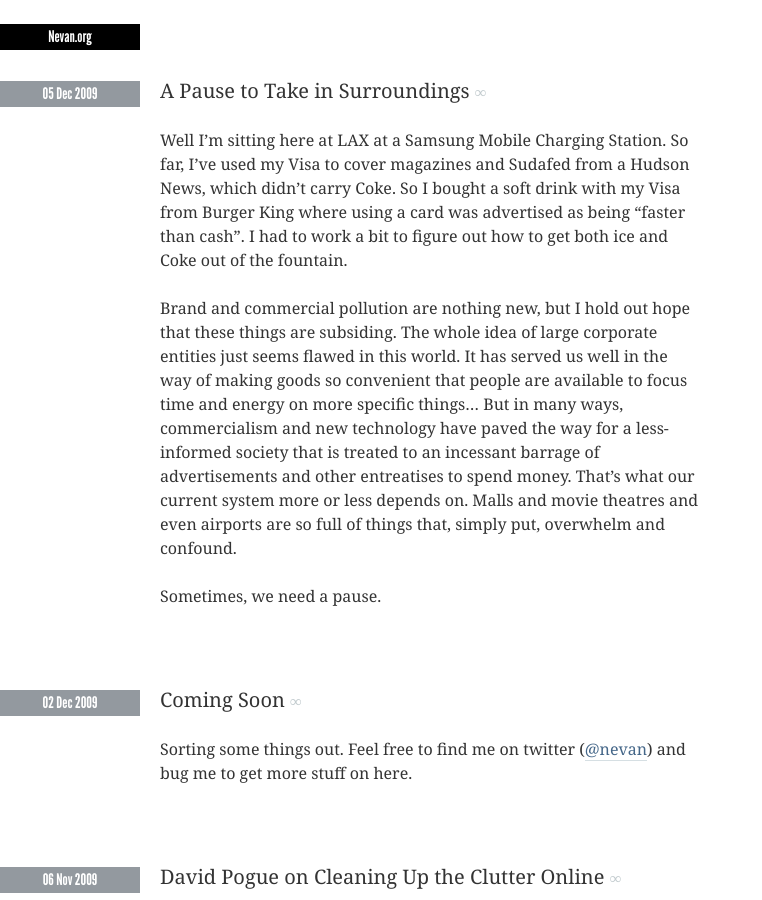
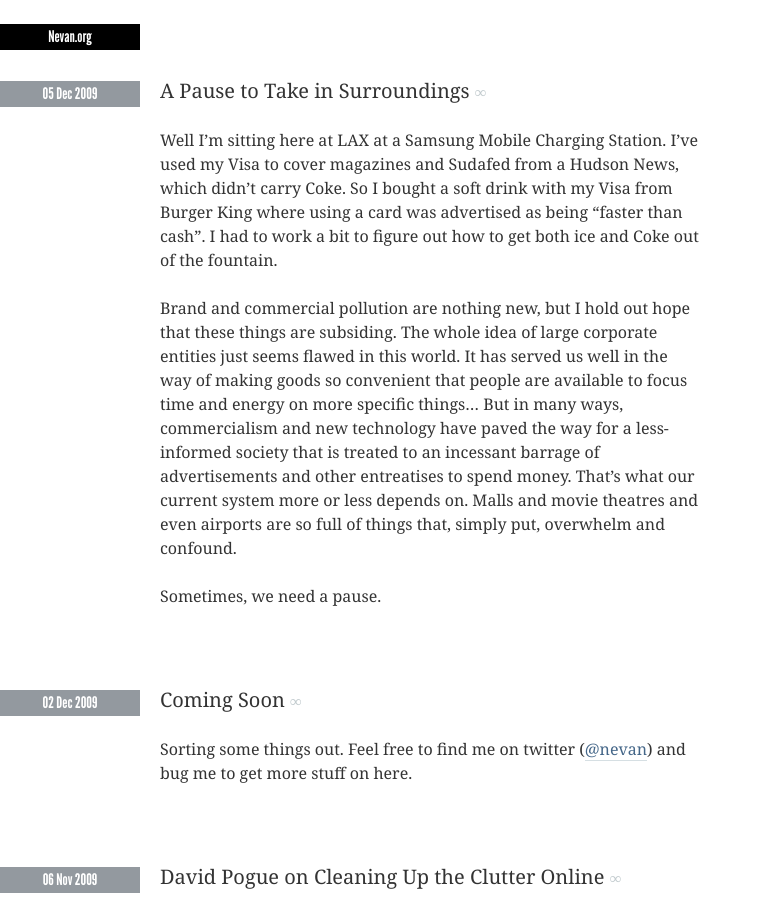
Before and after one commit to nevanscott/nevanscott, a Jekyll site: the page html/index.html, which Jekyll copies as it is, in a window 1280 px wide and 900 px high. Shown: the whole window, without its empty margins (0-762 px from the left). Built offline with Jekyll 4.4.1, drawn with Linux system fonts in a browser that asks for light colours; Markdown is read by kramdown in place of the engine named in the settings.

Commit message:
pause edit

```diff
--- a/_posts/2009-12-05-pause.textile
+++ b/_posts/2009-12-05-pause.textile
@@ -3,7 +3,7 @@ layout: post
 title: A Pause to Take in Surroundings
 ---
 
-Well I'm sitting here at LAX at a Samsung Mobile Charging Station. So far, I've used my Visa to cover magazines and Sudafed from a Hudson News, which didn't carry Coke. So I bought a soft drink with my Visa from Burger King where using a card was advertised as being "faster than cash". I had to work a bit to figure out how to get both ice and Coke out of the fountain.
+Well I'm sitting here at LAX at a Samsung Mobile Charging Station. I've used my Visa to cover magazines and Sudafed from a Hudson News, which didn't carry Coke. So I bought a soft drink with my Visa from Burger King where using a card was advertised as being "faster than cash". I had to work a bit to figure out how to get both ice and Coke out of the fountain.
 
 Brand and commercial pollution are nothing new, but I hold out hope that these things are subsiding. The whole idea of large corporate entities just seems flawed in this world. It has served us well in the way of making goods so convenient that people are available to focus time and energy on more specific things... But in many ways, commercialism and new technology have paved the way for a less-informed society that is treated to an incessant barrage of advertisements and other entreatises to spend money. That's what our current system more or less depends on. Malls and movie theatres and even airports are so full of things that, simply put, overwhelm and confound.
 
--- a/html/2009/12/pause/index.html
+++ b/html/2009/12/pause/index.html
@@ -20,7 +20,7 @@
 
 <h3>A Pause to Take in Surroundings</h3>
 
-<p>Well I&#8217;m sitting here at <span class="caps">LAX</span> at a Samsung Mobile Charging Station. So far, I&#8217;ve used my Visa to cover magazines and Sudafed from a Hudson News, which didn&#8217;t carry Coke. So I bought a soft drink with my Visa from Burger King where using a card was advertised as being &#8220;faster than cash&#8221;. I had to work a bit to figure out how to get both ice and Coke out of the fountain.</p>
+<p>Well I&#8217;m sitting here at <span class="caps">LAX</span> at a Samsung Mobile Charging Station. I&#8217;ve used my Visa to cover magazines and Sudafed from a Hudson News, which didn&#8217;t carry Coke. So I bought a soft drink with my Visa from Burger King where using a card was advertised as being &#8220;faster than cash&#8221;. I had to work a bit to figure out how to get both ice and Coke out of the fountain.</p>
 <p>Brand and commercial pollution are nothing new, but I hold out hope that these things are subsiding. The whole idea of large corporate entities just seems flawed in this world. It has served us well in the way of making goods so convenient that people are available to focus time and energy on more specific things&#8230; But in many ways, commercialism and new technology have paved the way for a less-informed society that is treated to an incessant barrage of advertisements and other entreatises to spend money. That&#8217;s what our current system more or less depends on. Malls and movie theatres and even airports are so full of things that, simply put, overwhelm and confound.</p>
 <p>Sometimes, we need a pause.</p>
 
--- a/html/index.html
+++ b/html/index.html
@@ -24,7 +24,7 @@
 
 <h3>A Pause to Take in Surroundings <small><a href="/2009/12/pause/">&#8734;</a></small></h3>
 
-<p>Well I&#8217;m sitting here at <span class="caps">LAX</span> at a Samsung Mobile Charging Station. So far, I&#8217;ve used my Visa to cover magazines and Sudafed from a Hudson News, which didn&#8217;t carry Coke. So I bought a soft drink with my Visa from Burger King where using a card was advertised as being &#8220;faster than cash&#8221;. I had to work a bit to figure out how to get both ice and Coke out of the fountain.</p>
+<p>Well I&#8217;m sitting here at <span class="caps">LAX</span> at a Samsung Mobile Charging Station. I&#8217;ve used my Visa to cover magazines and Sudafed from a Hudson News, which didn&#8217;t carry Coke. So I bought a soft drink with my Visa from Burger King where using a card was advertised as being &#8220;faster than cash&#8221;. I had to work a bit to figure out how to get both ice and Coke out of the fountain.</p>
 <p>Brand and commercial pollution are nothing new, but I hold out hope that these things are subsiding. The whole idea of large corporate entities just seems flawed in this world. It has served us well in the way of making goods so convenient that people are available to focus time and energy on more specific things&#8230; But in many ways, commercialism and new technology have paved the way for a less-informed society that is treated to an incessant barrage of advertisements and other entreatises to spend money. That&#8217;s what our current system more or less depends on. Malls and movie theatres and even airports are so full of things that, simply put, overwhelm and confound.</p>
 <p>Sometimes, we need a pause.</p>
 
```
